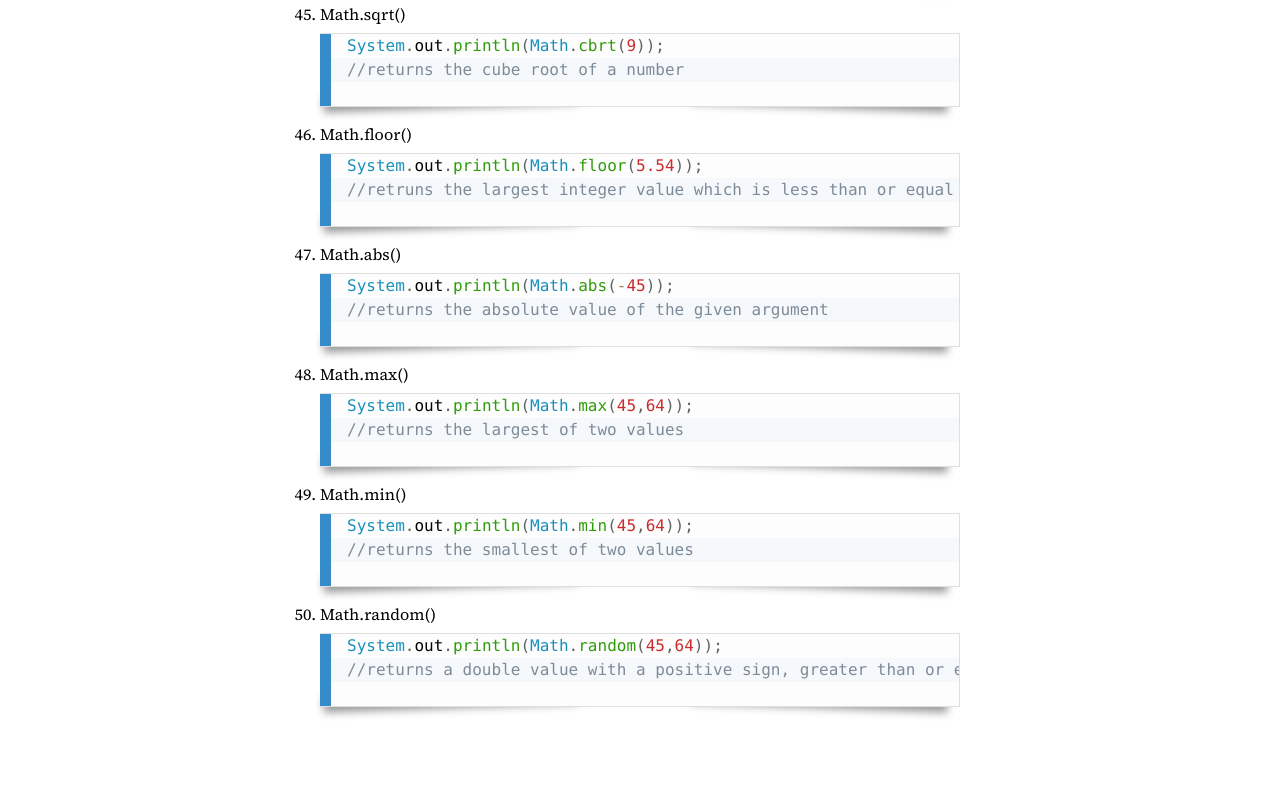
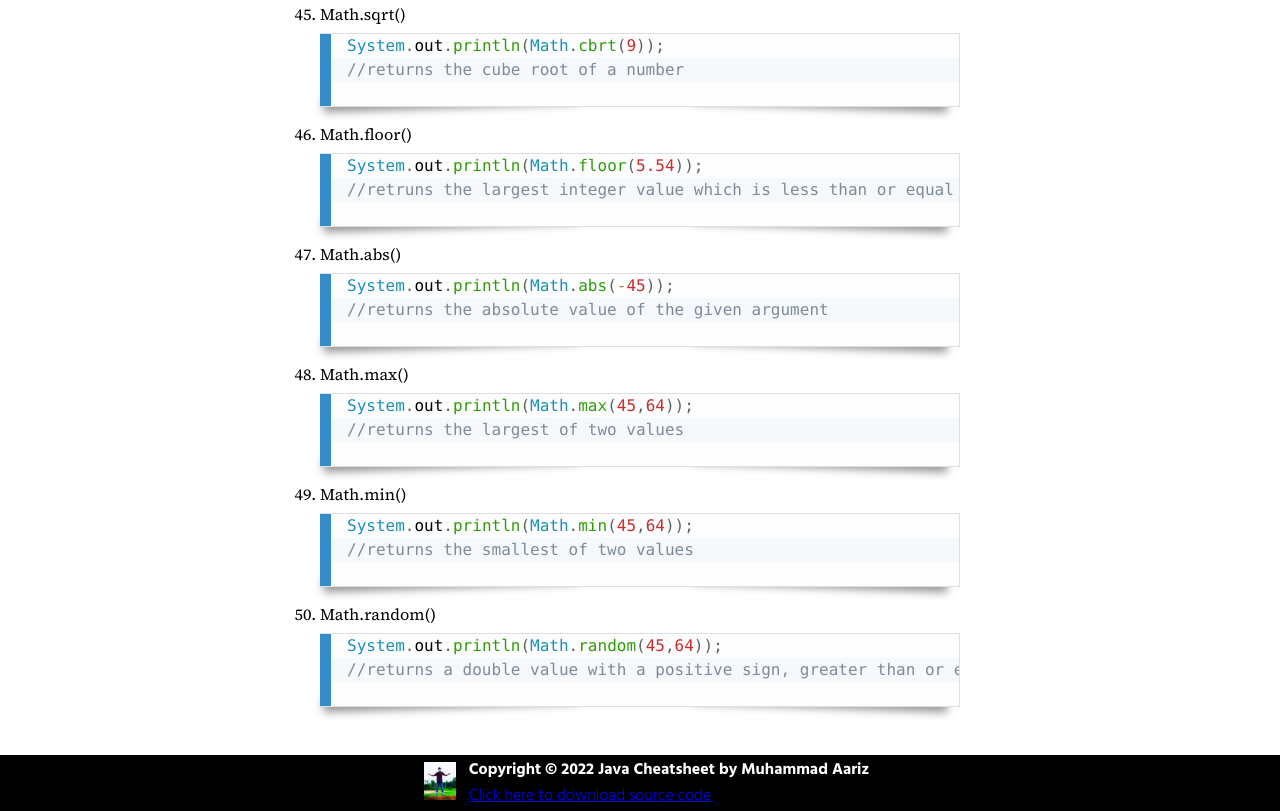
Before and after one commit to MuhammadAariz05/javacheatsheet, a plain HTML site: page Java for Class 8/index.html in a window 1280 px wide. Shown: the part 5653-6464 px from the top of the page. Before the commit the page ends 6408 px from the top, so only its background shows below. Drawn offline with Linux system fonts and the light colour scheme.

Commit message:
Update index.html
Added a footer

```diff
--- a/Java for Class 8/index.html
+++ b/Java for Class 8/index.html
@@ -332,5 +332,13 @@ System.out.println(Character.toLowerCase(var7));
                 </li>
         </ol>
     </div>
+
+    <nav>
+        <span class="logo"><a href="https://www.youtube.com/channel/UChHeVmdryBBweYS3G1GgpLw"><img src="img/logo.PNG" alt=""></a></span>
+        <div class="content center">
+            <strong>Copyright © 2022 Java Cheatsheet by Muhammad Aariz</strong>
+            <a href="https://github.com/MuhammadAariz05/javacheatsheet"><p>Click here to download source code</p></a>
+        </div>
+    </nav>
 </body>
 </html>
```
